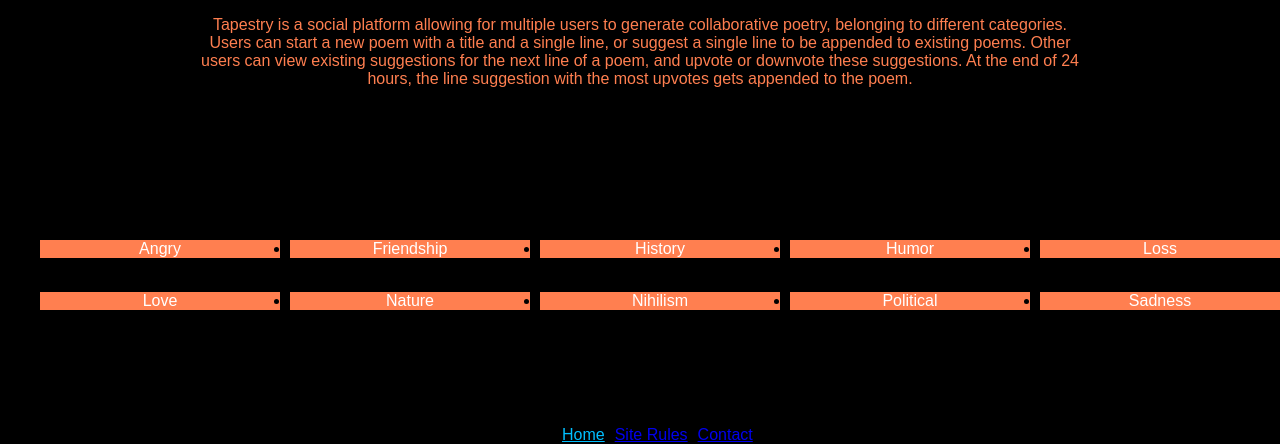
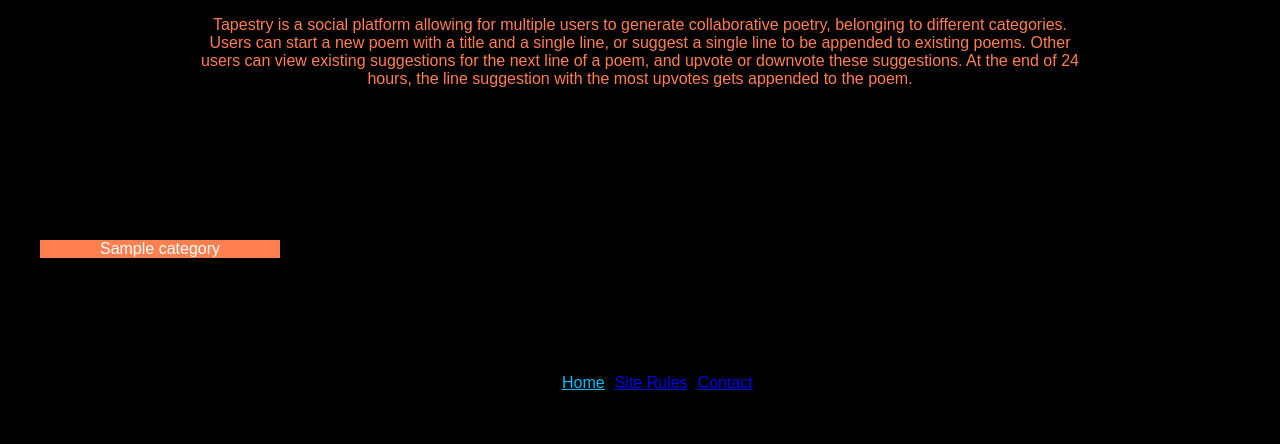
Before and after one commit to AmberAftab1/Tapestry, a Django app: template templates/blog/home_page/index.html in a window 1280 px wide. Shown: the part 484-928 px from the top of the page. After the commit the page ends 874 px from the top, so only its background shows below. Run offline with Django 3.2, Linux system fonts and the light colour scheme; the template is opened without the code that fills it: most values are stand-ins (such as "Sample title", 1, 10 or a date in 2020).

Commit message:
added category set

```diff
--- a/blog/views.py
+++ b/blog/views.py
@@ -1,11 +1,12 @@
 from django.shortcuts import render
 from .models import poems
 from .models import suggestions
+from .models import categories
 
 # Create your views here.
 
 def home_page_index(request):
-    return render(request, "blog/home_page/index.html")
+    return render(request, "blog/home_page/index.html", {"categories": categories})
 
 def posts_list(request):
     return render(request, "blog/posts/list.html", {"poems":  poems})
--- a/templates/blog/home_page/index.html
+++ b/templates/blog/home_page/index.html
@@ -24,31 +24,17 @@
             </div>
 
             <ul id = "categories"> <!-- categories of poems -->
-                <li><a href="{% url 'blog:post_list' %}">Angry</a></li>
-                <li><a href="{% url 'blog:post_list' %}">Friendship</a></li>
-                <li><a href="{% url 'blog:post_list' %}">History</a></li>
-                <li><a href="{% url 'blog:post_list' %}"> Humor </a></li>
-                <li><a href="{% url 'blog:post_list' %}">Loss</a></li>
-                <li><a href="{% url 'blog:post_list' %}">Love</a></li>
-                <li><a href="{% url 'blog:post_list' %}">Nature</a></li>
-                <li><a href="{% url 'blog:post_list' %}">Nihilism</a></li>
-                <li><a href="{% url 'blog:post_list' %}">Political</a></li>
-                <li><a href="{% url 'blog:post_list' %}">Sadness</a></li>
+                {% for category in categories %}
+                    <li><a href="{% url 'blog:post_list' %}">{{ category }}</a></li>
+                {% endfor %}
             </ul>
 
             <div class="dropdown"> <!-- drop down menu for mobile view -->
                 <button class="dropbtn">Categories ></button>
                 <div class="dropdown-content">
-                <a href="{% url 'blog:post_list' %}">Angry</a>
-                <a href="{% url 'blog:post_list' %}">Friendship</a>
-                <a href="{% url 'blog:post_list' %}">History</a>
-                <a href="{% url 'blog:post_list' %}"> Humor </a>
-                <a href="{% url 'blog:post_list' %}">Loss</a>
-                <a href="{% url 'blog:post_list' %}">Love</a>
-                <a href="{% url 'blog:post_list' %}">Nature</a>
-                <a href="{% url 'blog:post_list' %}">Nihilism</a>
-                <a href="{% url 'blog:post_list' %}">Political</a>
-                <a href="{% url 'blog:post_list' %}">Sadness</a>
+                    {% for category in categories %}
+                        <a href="{% url 'blog:post_list' %}">{{ category }}</a>
+                    {% endfor %}
                 </div>
             </div>
         </div> <!-- content div ends here -->
```
Also changed, not shown: blog/models.py (+36 -21 lines).
